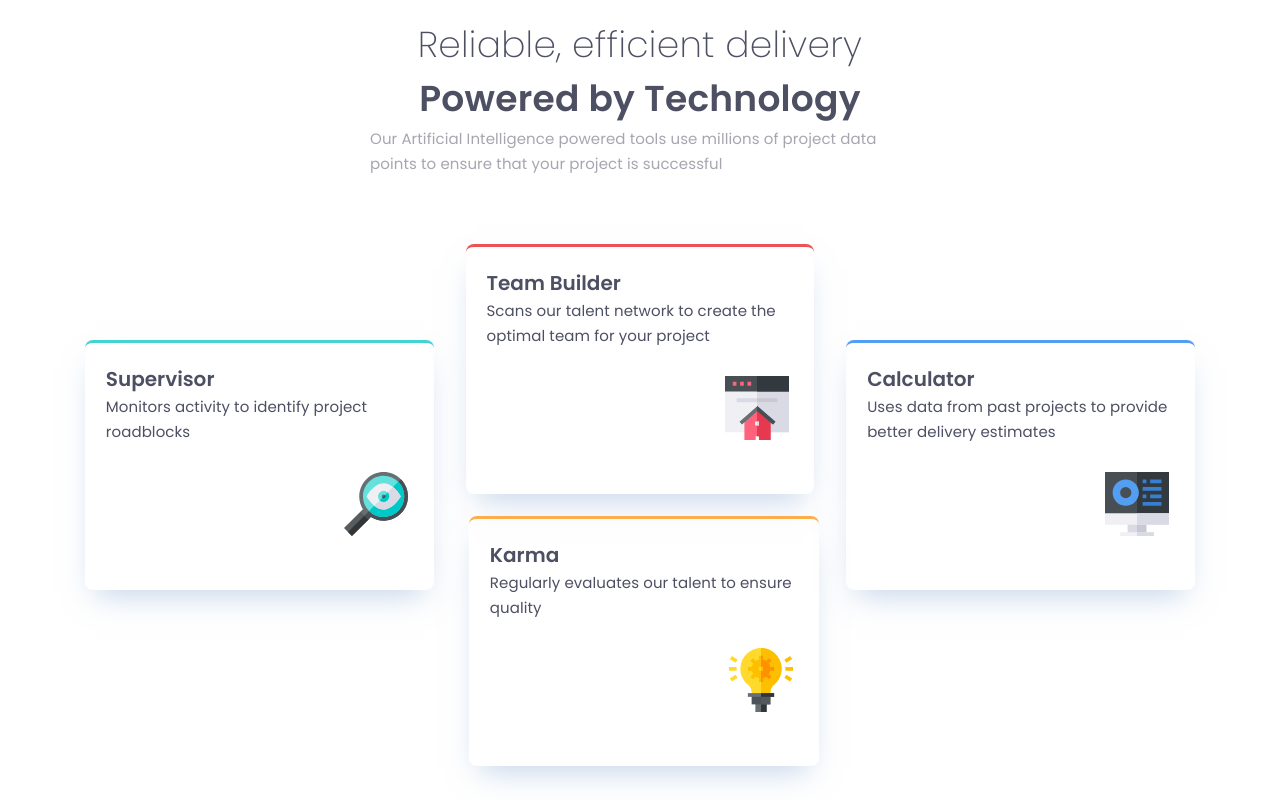
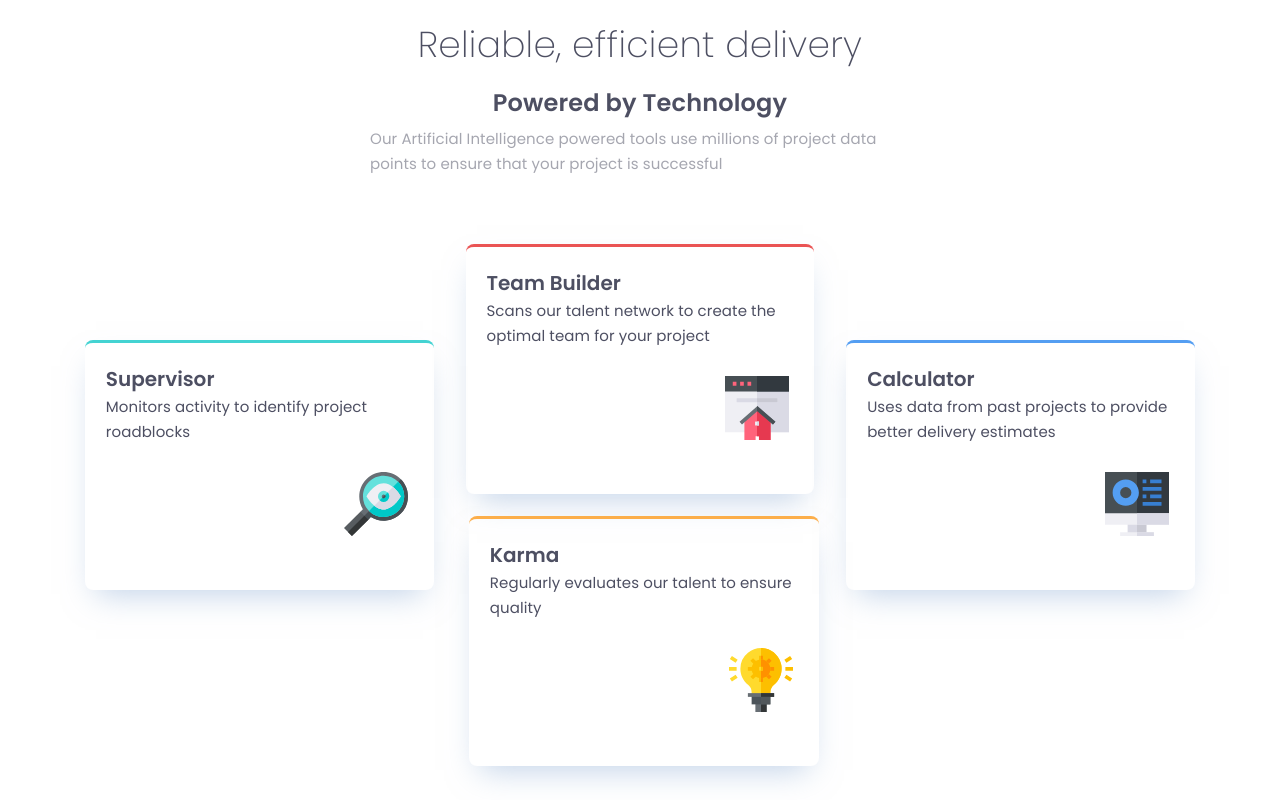
Before and after one commit to sorengrey/four-card-feature-section, a plain HTML site: page index.html in a window 1280 px wide. Drawn offline with Linux system fonts and the light colour scheme.

Commit message:
changed h2 to span, changed h3 to p

```diff
--- a/index.html
+++ b/index.html
@@ -19,8 +19,8 @@
 <body>
   <main>
     <div class="text">
-      <h1>Reliable, efficient delivery</h1>
-      <h2>Powered by Technology</h2>
+      <h1>Reliable, efficient delivery
+      <span>Powered by Technology</span></h1>
 
       <p>Our Artificial Intelligence powered tools use millions of project data points
       to ensure that your project is successful</p>
--- a/style.css
+++ b/style.css
@@ -24,7 +24,7 @@ main {
     margin-bottom: 1.5em;
     padding: 1.3em;
 }
-h1, h2 {
+h1, span {
     font-size: 24px;
     letter-spacing: 0.17px;
     line-height: 36px;
@@ -33,7 +33,7 @@ h1 {
     font-weight: 200;
     margin-bottom: 0;
 }
-h2 {
+span {
     font-weight: 600;
     margin-top: 0;
 }
@@ -101,7 +101,7 @@ img {
         height: 250px;
         margin-right: 2em;
     }
-    h1, h2 {
+    h1 {
         font-size: 36px;
         line-height: 54px;
         letter-spacing: 0.25px;
```
